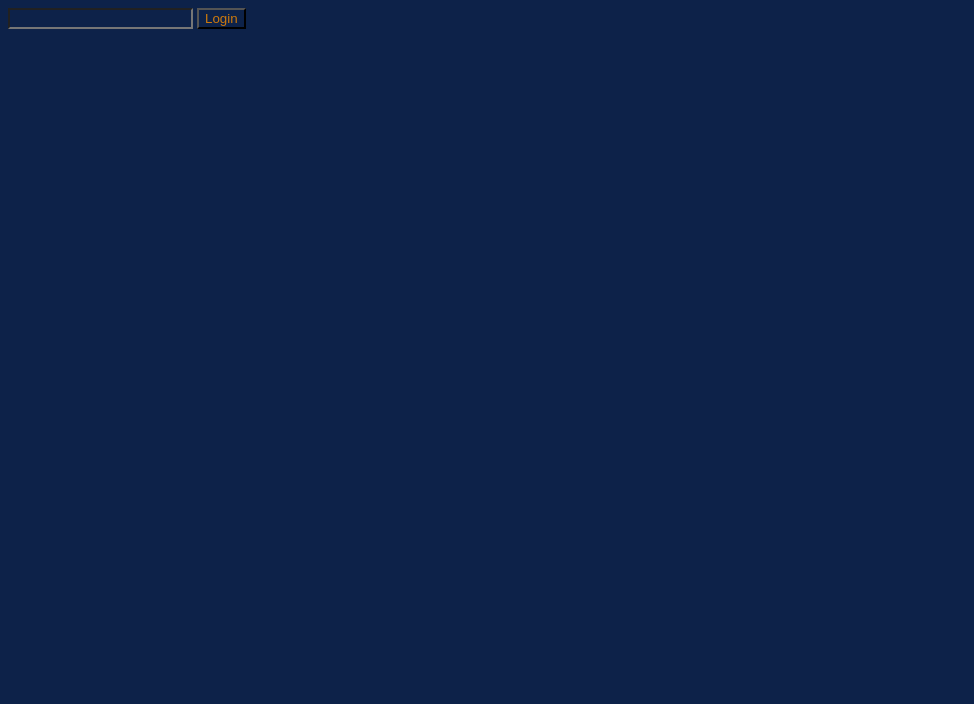
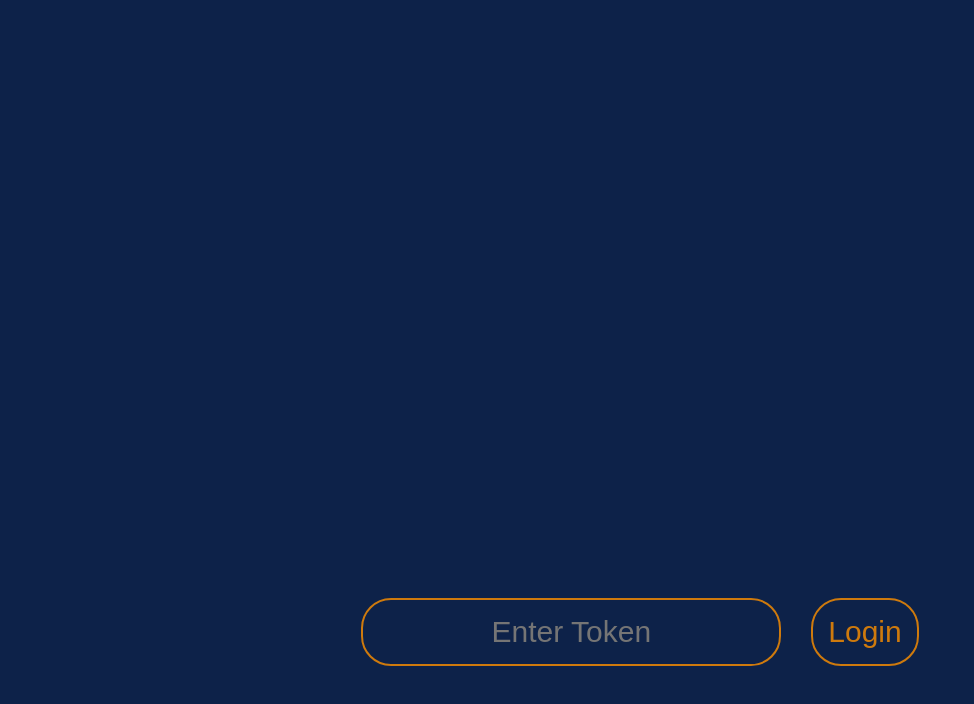
Before and after one commit to Austriana/web, a plain HTML site: page index.html in a window 1280 px wide. Shown: the whole page, without its empty margins (0-974 px from the left). Drawn offline with Linux system fonts and the light colour scheme.

Commit message:
add basic style

```diff
--- a/index.html
+++ b/index.html
@@ -8,7 +8,9 @@
     <title>Document</title>
 </head>
 <body>
-    <input id="input" type="text">
-    <button id="submit">Login</button>
+    <div id="inputContainer">
+        <input id="input" type="text" placeholder="Enter Token" required>
+        <button id="submit">Login</button>
+    </div>
 </body>
 </html>
--- a/script.js
+++ b/script.js
@@ -19,5 +19,7 @@ let fetch_data = async (token) => {
 let submit = document.getElementById('submit');
 submit.addEventListener('click', () => {
     let input = document.getElementById('input');
-    fetch_data(input.value);
+    if(input.value !== ''){
+      fetch_data(input.value);
+    };
 })
--- a/style.css
+++ b/style.css
@@ -2,3 +2,17 @@
     background-color: rgb(13, 34, 73);
     color: rgb(206, 122, 13);
 }
+#inputContainer{
+    display: flex;
+    gap: 30px;
+    justify-content: center;
+    margin-top: 50%;
+    transform: translate(0, -50%);
+}
+input, button{
+    font-size: 30px;
+    border: 2px solid;
+    border-radius: 30px;
+    text-align: center;
+    padding: 15px;
+}
```
